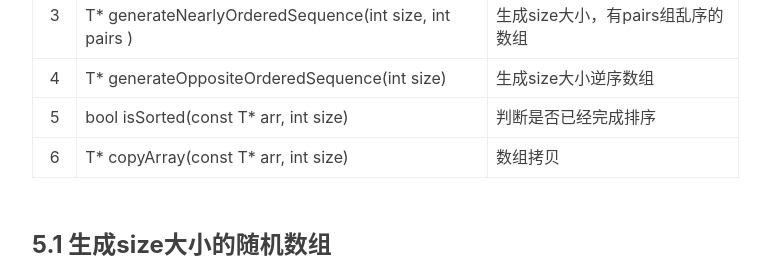
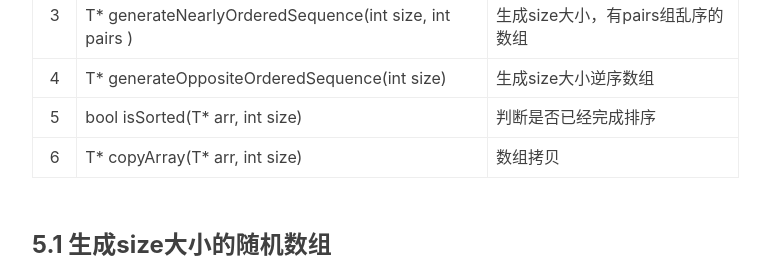
Before and after one commit to licongcong/licongcong.github.io, a Jekyll site: the page built from _posts/2018-10-14-排序算法的准备工作.markdown, in a window 1280 px wide and 900 px high, scrolled down 2619 px. Shown: the part 153-423 px from the top of the window, without its empty margins (233-1003 px from the left). Built offline with Jekyll 4.4.1, drawn with Linux system fonts in a browser that asks for light colours; nearby versions of some CDN libraries; formulas are drawn with MathJax 3; comment, search, counter and statistics services are not loaded.

```diff
--- a/CNAME
+++ b/CNAME
@@ -1 +1 @@
-huangxuan.me
+licongcong.github.io
--- a/_posts/2018-10-14-排序算法的准备工作.markdown
+++ b/_posts/2018-10-14-排序算法的准备工作.markdown
@@ -80,11 +80,11 @@ tags:
 
 ## <span id="4">4. 稳定性</span>
 
-### 4.1 什么是稳定性
+### <span id="4.1">4.1 什么是稳定性</span>
 
 让原本有相等键值的纪录维持相对次序。
 
-### 4.2 稳定性举例
+### <span id="4.2">4.2 稳定性举例</span>
 
 给定以下元素对`(8, 5), (4, 9), (5, 3), (4, 2)` ，按第**一**个元素的大小进行排序，则有以下两种结果：
 
@@ -101,8 +101,8 @@ tags:
 |  2   | T* generateOrderedSequence(int size)                        | 生成size大小的顺序数组                       |
 |  3   | T* generateNearlyOrderedSequence(int size, int pairs )      | 生成size大小，有pairs组乱序的数组            |
 |  4   | T* generateOppositeOrderedSequence(int size)                | 生成size大小逆序数组                         |
-|  5   | bool isSorted(const T* arr, int size)                       | 判断是否已经完成排序                         |
-|  6   | T* copyArray(const T* arr, int size)                        | 数组拷贝                                     |
+|  5   | bool isSorted(T* arr, int size)                             | 判断是否已经完成排序                         |
+|  6   | T* copyArray(T* arr, int size)                              | 数组拷贝                                     |
 
 ### <span id="5.1">5.1 生成size大小的随机数组</span>
 
```
